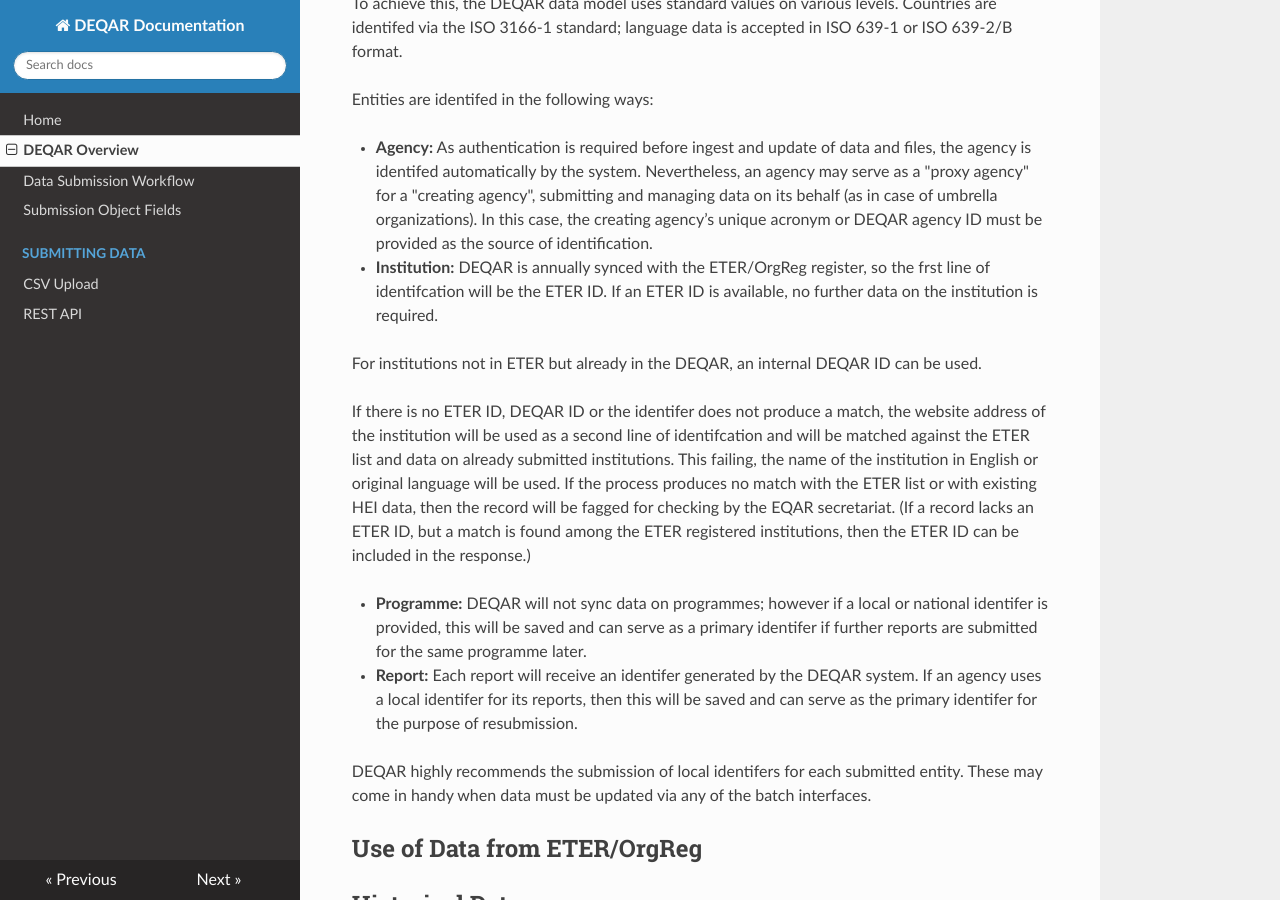
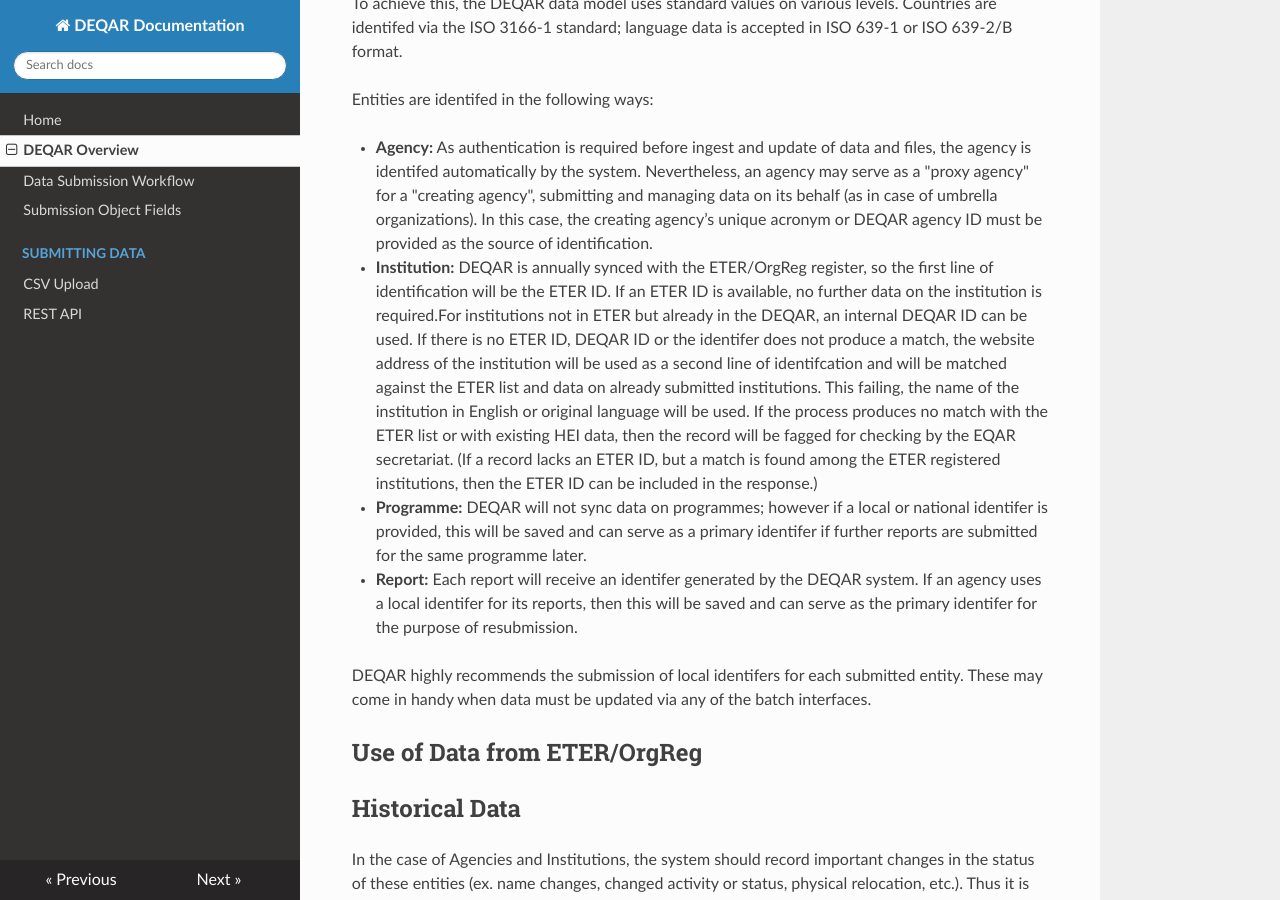
Before and after one commit to EQAR/deqar-docs, an MkDocs documentation site: the page built from docs/DEQAR_overview.md, in a window 1280 px wide and 900 px high, scrolled down 1176 px. Built offline with MkDocs 1.6.1, drawn with Linux system fonts in a browser that asks for light colours; nearby versions of some CDN libraries; old or Windows-style settings are respelled for this version of MkDocs.

Commit message:
Update DEQAR_overview.md

```diff
--- a/docs/DEQAR_overview.md
+++ b/docs/DEQAR_overview.md
@@ -33,19 +33,8 @@
 
 - **Agency:** As authentication is required before ingest and update of data and files, the agency is identifed automatically by the system. Nevertheless, an agency may serve as a "proxy agency" for a "creating agency", submitting and managing data on its behalf (as in case of umbrella organizations). In this case, the creating agency’s unique acronym or DEQAR agency ID must be provided as the source of identification.
 
-- **Institution:** DEQAR is annually synced with the ETER/OrgReg register, so the frst line of identifcation will be the ETER ID. If an ETER ID is available, no further data on the institution is required.
-
-For institutions not in ETER but already in the DEQAR, an internal DEQAR ID can be used.
-
-If there is no ETER ID, DEQAR ID or the identifer does not produce a match, the
-website address of the institution will be used as a second line of
-identifcation and will be matched against the ETER list and data on already
-submitted institutions. This failing, the name of the institution in English or
-original language will be used. If the process produces no match with the ETER
-list or with existing HEI data, then the record will be fagged for checking by
-the EQAR secretariat. (If a record lacks an ETER ID, but a match is found among
-the ETER registered institutions, then the ETER ID can be included in the
-response.)
+- **Institution:** DEQAR is annually synced with the ETER/OrgReg register, so the first line of identification will be the ETER ID. If an ETER ID is available, no further data on the institution is required.For institutions not in ETER but already in the DEQAR, an internal DEQAR ID can be used.
+If there is no ETER ID, DEQAR ID or the identifer does not produce a match, the website address of the institution will be used as a second line of identifcation and will be matched against the ETER list and data on already submitted institutions. This failing, the name of the institution in English or original language will be used. If the process produces no match with the ETER list or with existing HEI data, then the record will be fagged for checking by the EQAR secretariat. (If a record lacks an ETER ID, but a match is found among the ETER registered institutions, then the ETER ID can be included in the response.)
 
 - **Programme:** DEQAR will not sync data on programmes; however if a local or national identifer is provided, this will be saved and can serve as a primary identifer if further reports are submitted for the same programme later.
 
```
